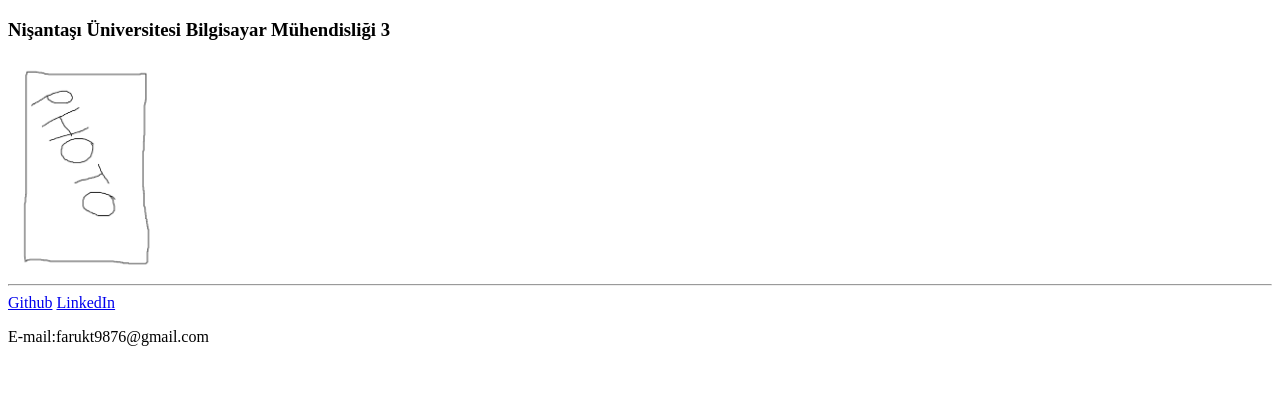
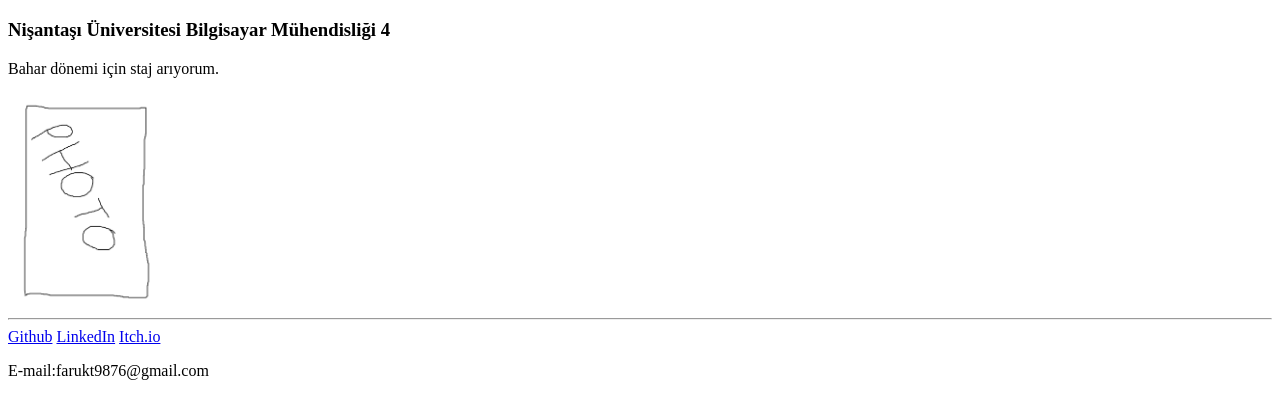
Before and after one commit to asfdasfdaas/html-portfolio, a plain HTML site: page index.html in a window 1280 px wide. Shown: the part 61-480 px from the top of the page. Drawn offline with Linux system fonts and the light colour scheme.

Commit message:
Add p and itch.io link

```diff
--- a/index.html
+++ b/index.html
@@ -7,11 +7,13 @@
 	</head>
 	<body>
 		<h1>Faruk Türkmen</h1>
-		<h3>Nişantaşı Üniversitesi Bilgisayar Mühendisliği 3</h3>
+		<h3>Nişantaşı Üniversitesi Bilgisayar Mühendisliği 4</h3>
+		<p>Bahar dönemi için staj arıyorum.</p>
 		<img src="./images/photo.png" alt="My pic" width="150" />
 		<hr />
 		<a href="https://github.com/asfdasfdaas">Github</a>
 		<a href="https://www.linkedin.com/in/faruk-turkmen1/">LinkedIn</a>
+		<a href="https://faruk-t.itch.io/">Itch.io</a>
 		<p>E-mail:farukt9876@gmail.com</p>
 	</body>
 </html>
--- a/main.css
+++ b/main.css
@@ -0,0 +1,3 @@
+body{
+    background-color: rgb(235, 203, 231);
+}
```
